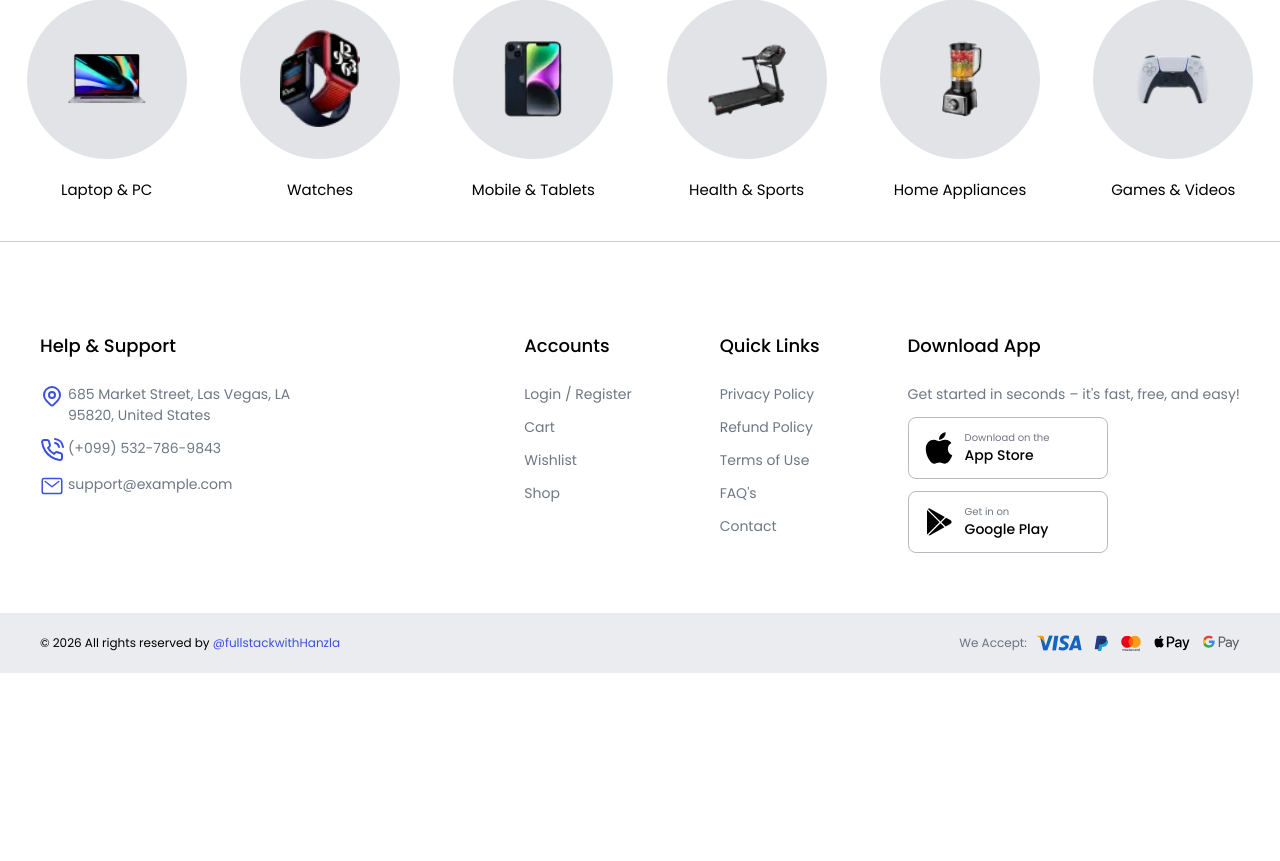
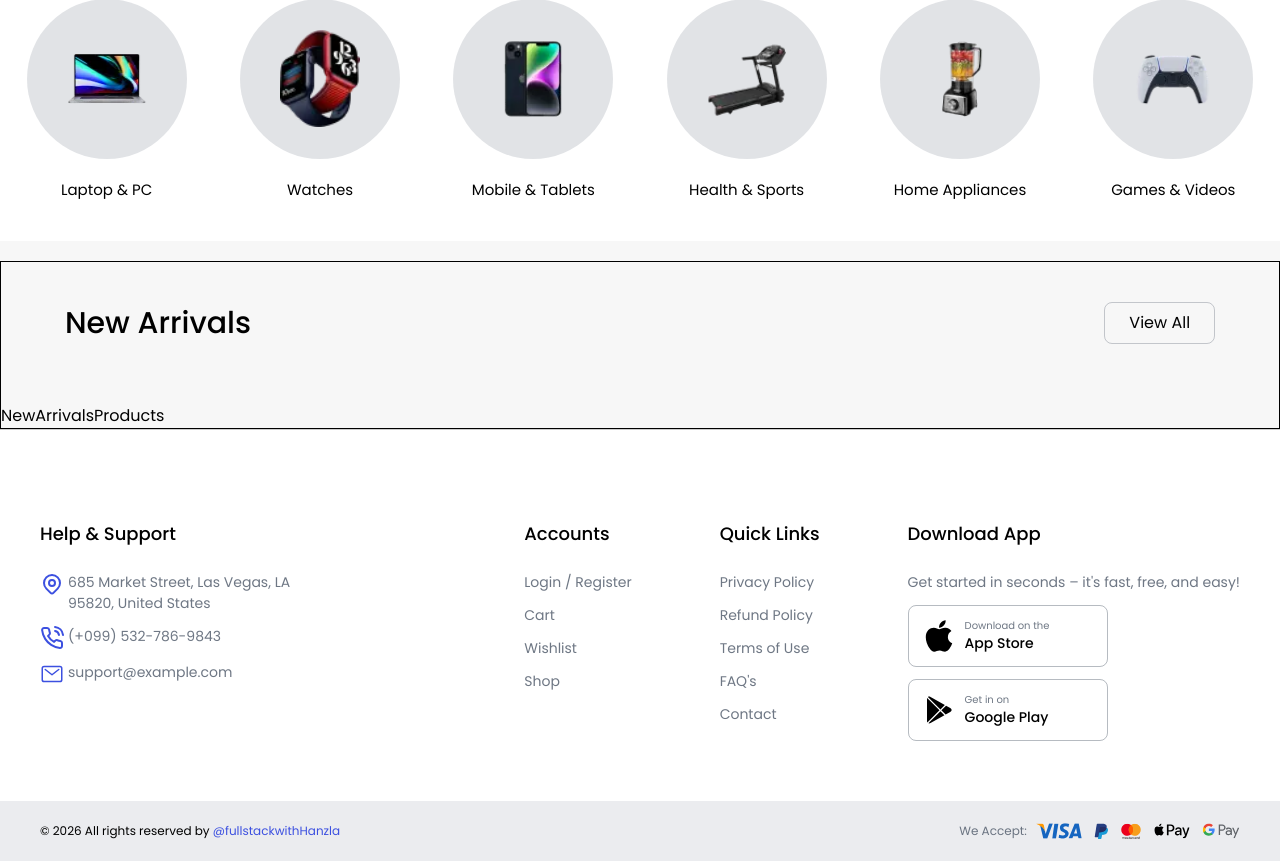
Before and after one commit to fullstackwithHanzla/Velora-Commerce, a React (Vite) app: page / in a window 1280 px wide. Shown: the part 1283-2144 px from the top of the page. Before the commit the page ends 1956 px from the top, so only its background shows below. Built offline with nearby package versions, Linux system fonts and the light colour scheme; the HTML template or start-up script is replaced by a standard one.

Commit message:
New Arrivals Header added!

```diff
--- a/src/app/components/Home/BrowseByCategory/BrowseByCategorySlider.jsx
+++ b/src/app/components/Home/BrowseByCategory/BrowseByCategorySlider.jsx
@@ -52,7 +52,7 @@ const BrowseByCategorySlider = () => {
           {slides.map((s) => (
             <Link
               key={s.id}
-              className="shrink-0  flex flex-col items-center gap-5 p-5"
+              className="shrink-0  flex flex-col items-center gap-5 p-5 hover:text-(--accent-secondary)"
               style={{ width: `${100 / visibleCount}%` }}
             >
               <div className="h-25 w-25 md:h-30 md:w-30 lg:h-40 lg:w-40  flex justify-center items-center rounded-full bg-gray-500/20">
--- /dev/null
+++ b/src/app/components/Home/NewArrivals/NewArrivals.jsx
@@ -0,0 +1,14 @@
+import React from 'react'
+import NewArrivalsHeader from './NewArrivalsHeader'
+import NewArrivalsProducts from './NewArrivalsProducts'
+
+const NewArrivals = () => {
+  return (
+    <div className='border w-full flex flex-col  gap-5 mt-5'>
+        <NewArrivalsHeader/>
+        <NewArrivalsProducts/>
+    </div>
+  )
+}
+
+export default NewArrivals
--- /dev/null
+++ b/src/app/components/Home/NewArrivals/NewArrivalsHeader.jsx
@@ -0,0 +1,20 @@
+import React from 'react'
+import { FaAngleLeft } from 'react-icons/fa'
+import { Link } from 'react-router-dom'
+
+const NewArrivalsHeader = () => {
+  return (
+    <>
+        <div className="w-[90%] mx-auto my-10 flex justify-between items-center">
+        <h1 className="text-md md:text-3xl font-medium">New Arrivals</h1>
+        <div className="flex gap-1">
+          <Link className='border border-gray-600/30 px-6 py-2 hover:bg-(--accent-primary) hover:text-white rounded-lg' to="/shop">
+            View All
+          </Link>
+        </div>
+      </div>
+    </>
+  )
+}
+
+export default NewArrivalsHeader
--- /dev/null
+++ b/src/app/components/Home/NewArrivals/NewArrivalsProducts.jsx
@@ -0,0 +1,9 @@
+import React from 'react'
+
+const NewArrivalsProducts = () => {
+  return (
+    <div>NewArrivalsProducts</div>
+  )
+}
+
+export default NewArrivalsProducts
--- a/src/app/pages/Home.jsx
+++ b/src/app/pages/Home.jsx
@@ -2,6 +2,7 @@
 import React from 'react'
 import HomeLandingPage from '../components/Home/HomeLandingPage'
 import HomeProductsInfo from '../components/Home/HomeProductsInfo/HomeProductsInfo'
+import NewArrivals from '../components/Home/NewArrivals/NewArrivals'
 
 const Home = () => {
   return (
@@ -11,6 +12,7 @@ const Home = () => {
       </div>
 
     <HomeProductsInfo/>
+    <NewArrivals/>
     </>
   )
 }
```
